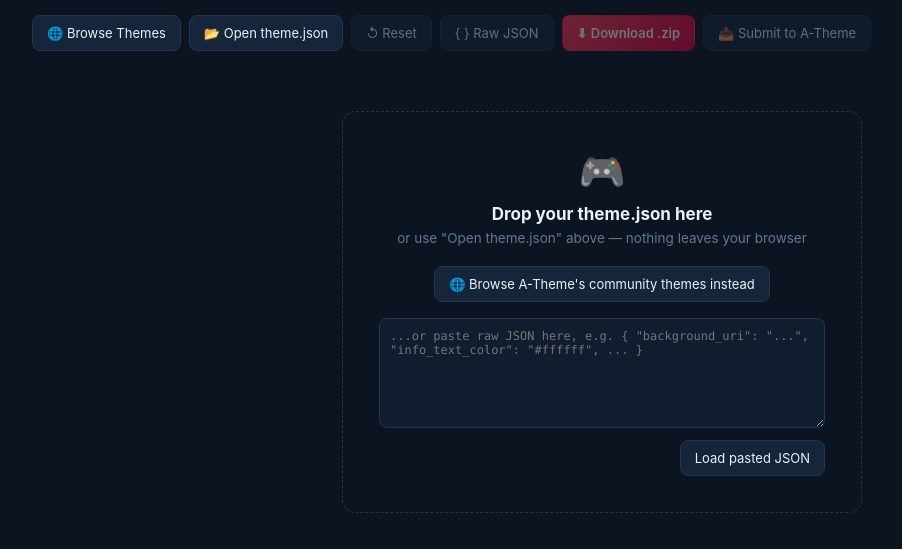
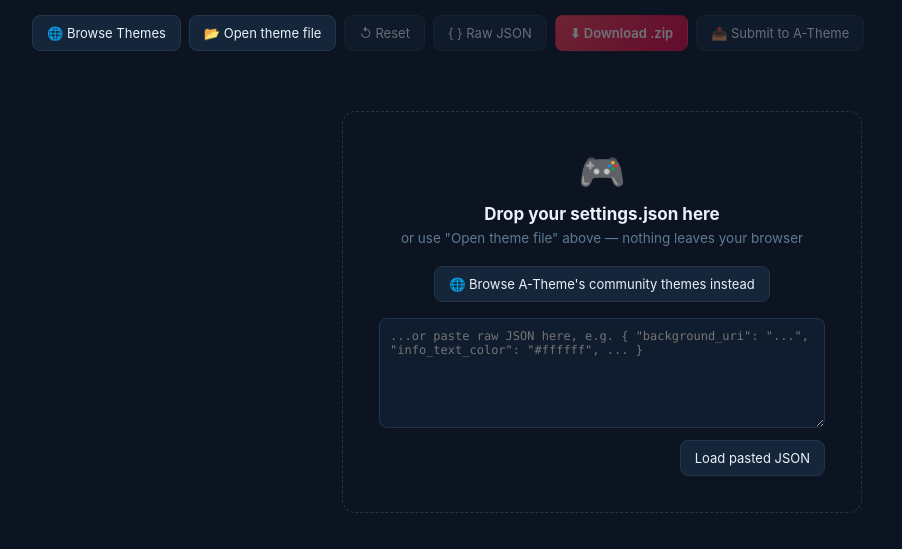
Before and after one commit to A-Theme/Theme-App, a website: page tinfoil-theme-editor.html in a window 1280 px wide. Shown: the part 67-616 px from the top of the page, without its empty margins (38-940 px from the left). Drawn offline with Linux system fonts and the light colour scheme.

Commit message:
Add files via upload

```diff
--- a/tinfoil-theme-editor.html
+++ b/tinfoil-theme-editor.html
@@ -361,7 +361,7 @@
     </div>
     <div class="controls">
       <button class="filebtn" id="browseThemesBtn">🌐 Browse Themes</button>
-      <label class="filebtn" for="fileInput">📂 Open theme.json</label>
+      <label class="filebtn" for="fileInput">📂 Open theme file</label>
       <input type="file" id="fileInput" accept=".json,application/json">
       <button id="resetBtn" disabled>↺ Reset</button>
       <button id="rawBtn" disabled>{ } Raw JSON</button>
@@ -373,8 +373,8 @@
   <div id="emptyState" class="empty">
     <div class="drop" id="dropZone">
       <div class="icon">🎮</div>
-      <h2>Drop your theme.json here</h2>
-      <p>or use "Open theme.json" above — nothing leaves your browser</p>
+      <h2>Drop your settings.json here</h2>
+      <p>or use "Open theme file" above — nothing leaves your browser</p>
       <div class="paste-row" style="justify-content:center;margin-bottom:16px;">
         <button class="filebtn" id="browseThemesBtnEmpty">🌐 Browse A-Theme's community themes instead</button>
       </div>
```
Also changed, not shown: README.md.
